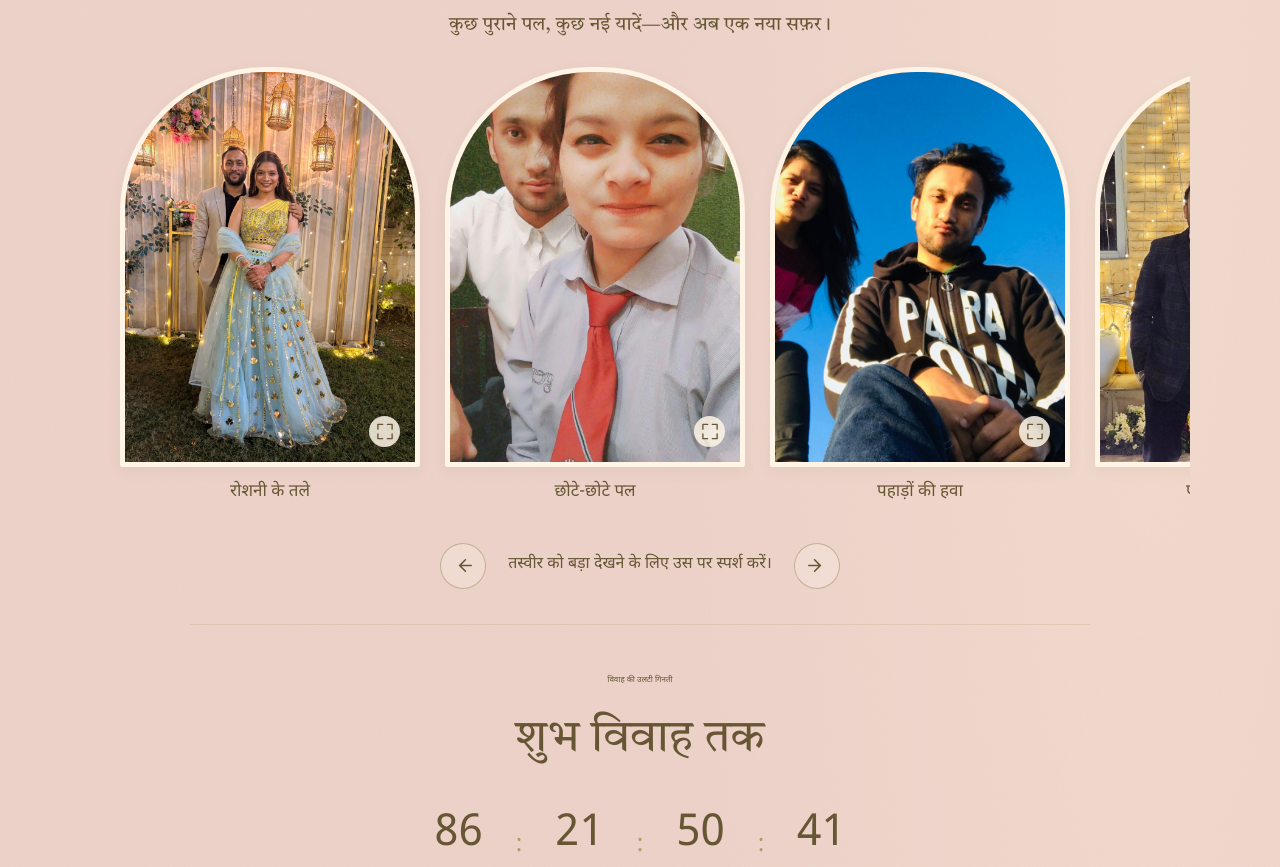
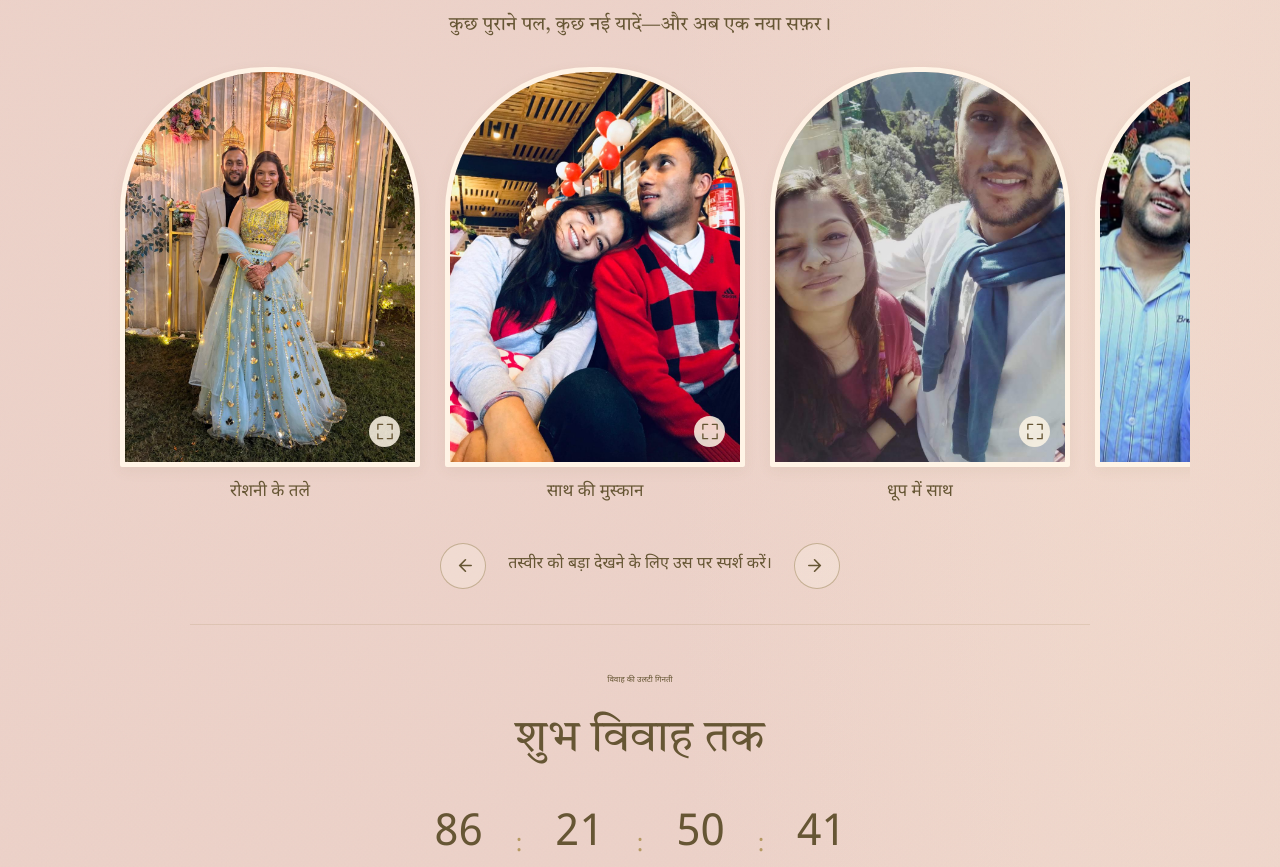
Before and after one commit to shubhambhandari29/himanshi-shubham-wedding, a website: page index.html in a window 1280 px wide. Shown: the part 6802-7669 px from the top of the page. Drawn offline with Linux system fonts and the light colour scheme.

Commit message:
Update memories gallery with three requested photos

```diff
--- a/content.js
+++ b/content.js
@@ -48,7 +48,9 @@ window.WEDDING = {
   },
   photos: [
     {file: 'WhatsApp Image 2026-11-05 at 20.40.14 (10).jpeg', caption: 'रोशनी के तले', alt: 'जगमगाती लालटेनों के नीचे साथ खड़े हिमांशी और शुभम', position: '50% 35%'},
-    {file: 'WhatsApp Image 2026-11-05 at 20.40.13 (1).jpeg', caption: 'छोटे-छोटे पल', alt: 'स्कूल की वर्दी में साथ ली गई एक पुरानी तस्वीर', position: '50% 30%'},
+    {file: 'WhatsApp Image 2026-11-05 at 20.40.13 (6).jpeg', caption: 'साथ की मुस्कान', alt: 'गुब्बारों से सजे कैफ़े में शुभम के कंधे पर सिर रखे मुस्कुराती हिमांशी', position: '50% 40%'},
+    {file: 'WhatsApp Image 2026-11-05 at 20.40.13 (5).jpeg', caption: 'धूप में साथ', alt: 'पहाड़ियों और पेड़ों के बीच धूप में हिमांशी और शुभम की सेल्फ़ी', position: '50% 35%'},
+    {file: 'photo_1_1777723778494.jpg', caption: 'थोड़ी मस्ती', alt: 'फूल और दिल के आकार वाले रंगीन चश्मे पहने हँसते हिमांशी और शुभम', position: '50% 40%'},
     {file: 'WhatsApp Image 2026-11-05 at 20.40.13 (12).jpeg', caption: 'पहाड़ों की हवा', alt: 'धूप भरे दिन साथ की एक पहाड़ी यात्रा', position: '50% 50%'},
     {file: 'WhatsApp Image 2026-11-05 at 20.40.14 (5).jpeg', caption: 'एक जगमगाती शाम', alt: 'झिलमिल रोशनी के नीचे उत्सव के परिधानों में हिमांशी और शुभम', position: '50% 30%'},
     {file: 'WhatsApp Image 2026-11-05 at 20.40.13 (24).jpeg', caption: 'उत्सव के रंगों में', alt: 'हरियाली और झिलमिल रोशनी के बीच उत्सव के परिधानों में हिमांशी और शुभम', position: '50% 25%'},
--- a/index.html
+++ b/index.html
@@ -9,11 +9,11 @@
   <link rel="preload" href="assets/fonts/amita-regular.ttf" as="font" type="font/ttf" crossorigin>
   <link rel="preload" href="assets/lotus-botanical.webp" as="image">
   <link rel="preload" href="assets/flower-boat.webp" as="image">
-  <link rel="stylesheet" href="style.css?v=boat-clean-1">
-  <link rel="stylesheet" href="celebrations.css?v=boat-clean-1">
-  <link rel="stylesheet" href="typography.css?v=boat-clean-1">
-  <script src="content.js?v=boat-clean-1" defer></script>
-  <script src="script.js?v=boat-clean-1" defer></script>
+  <link rel="stylesheet" href="style.css?v=memories-12">
+  <link rel="stylesheet" href="celebrations.css?v=memories-12">
+  <link rel="stylesheet" href="typography.css?v=memories-12">
+  <script src="content.js?v=memories-12" defer></script>
+  <script src="script.js?v=memories-12" defer></script>
 </head>
 <body>
   <a class="skip-link" href="#invitation">निमंत्रण पर जाएँ</a>
```
Also changed, not shown: tests/invitation.test.cjs (+6 -6 lines), assets/WhatsApp Image 2026-11-05 at 20.40.13 (5).jpeg (added), assets/WhatsApp Image 2026-11-05 at 20.40.13 (6).jpeg (added), assets/photo_1_1777723778494.jpg (added).
